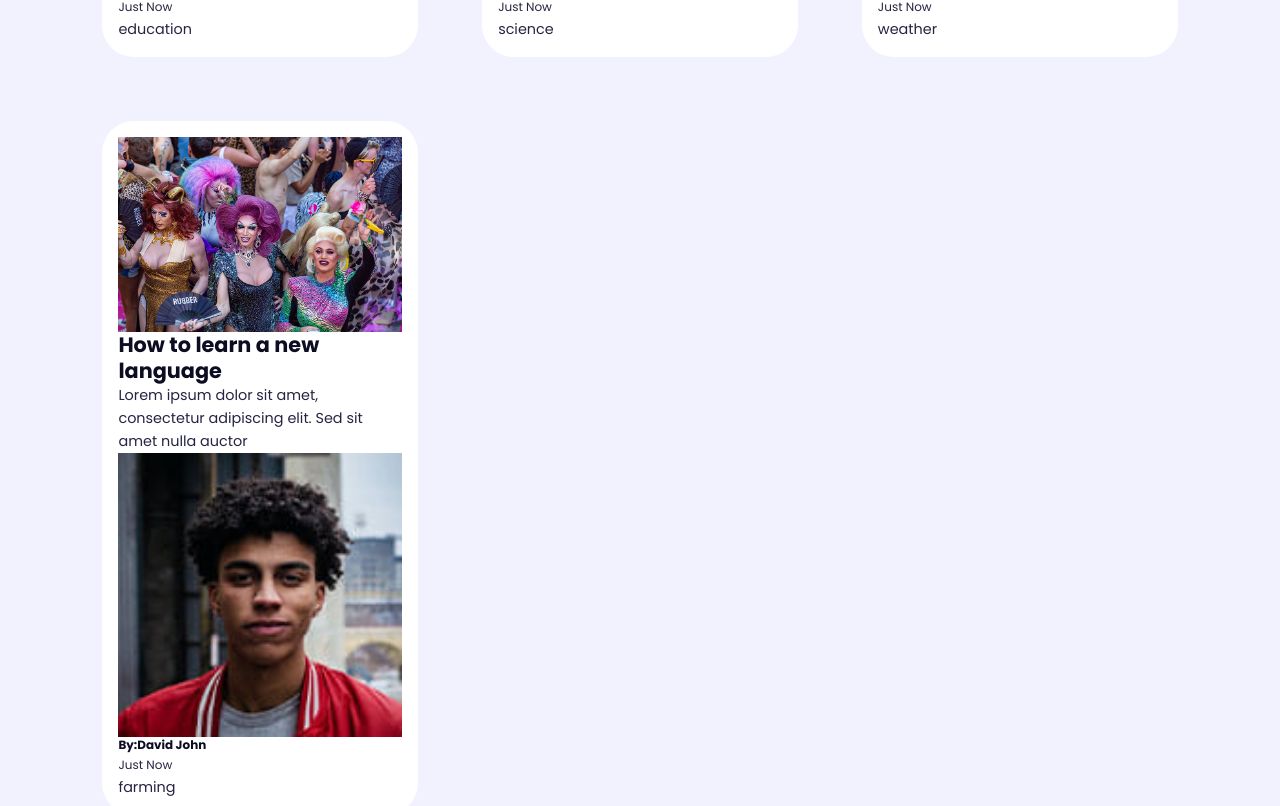
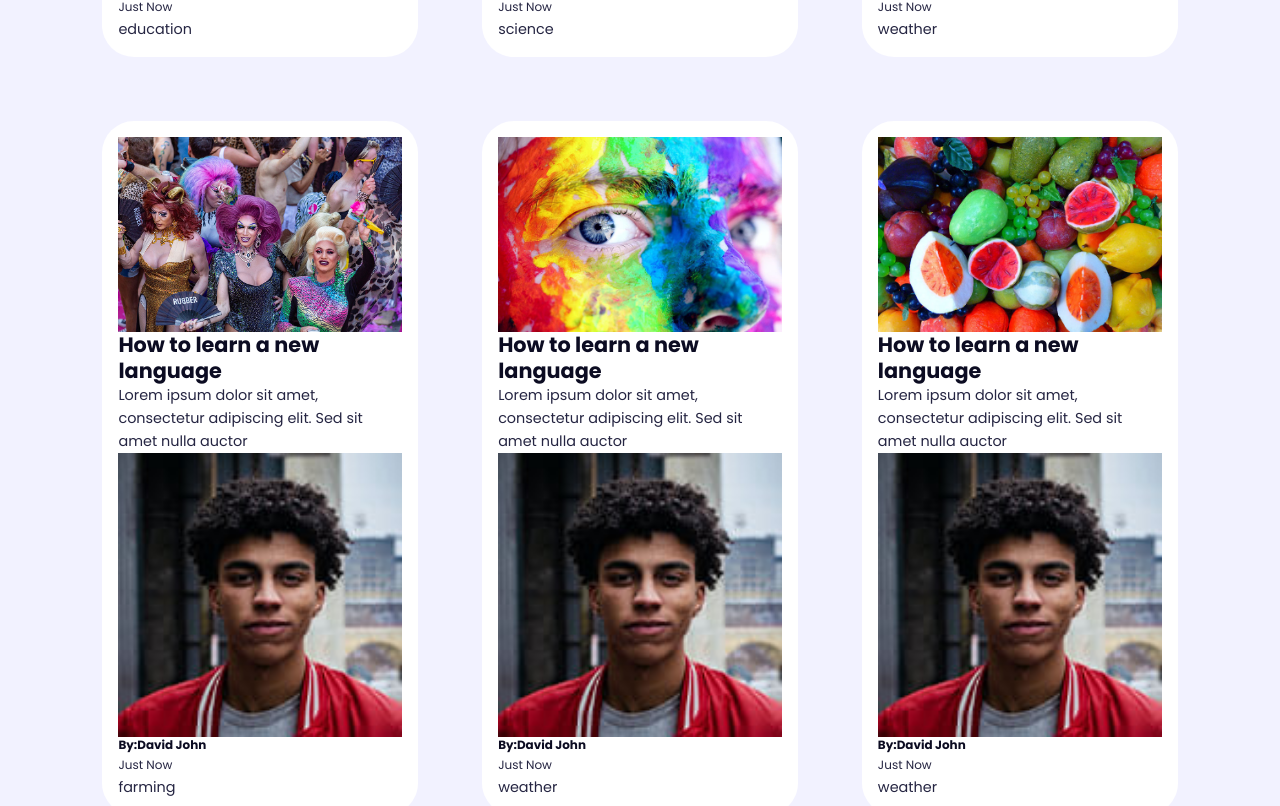
Before and after one commit to Varghesesabu2889/mern-blog, a React (Vite) app in the folder client/: page / in a window 1280 px wide. Shown: the part 734-1540 px from the top of the page. Built offline with nearby package versions, Linux system fonts and the light colour scheme.

Commit message:
new commit

```diff
--- a/client/src/components/Posts.jsx
+++ b/client/src/components/Posts.jsx
@@ -3,6 +3,12 @@ import Thumbnail1 from '../assets/images/blog1.jpg'
 import Thumbnail2 from '../assets/images/blog2.jpg'
 import Thumbnail3 from '../assets/images/blog3.jpg'
 import Thumbnail4 from '../assets/images/blog4.jpg'
+import Thumbnail5 from '../assets/images/blog5.jpg'
+import Thumbnail6 from '../assets/images/blog6.jpg'
+import Thumbnail7 from '../assets/images/blog7.jpg'
+import Thumbnail8 from '../assets/images/blog8.jpg'
+import Thumbnail9 from '../assets/images/blog9.jpg'
+
 import PostItem from './PostItem'
 
 const Dummy_posts = [
@@ -37,6 +43,45 @@ const Dummy_posts = [
   title: 'How to learn a new language',
   description: 'Lorem ipsum dolor sit amet, consectetur adipiscing elit. Sed sit amet nulla auctor',
   authorID:4,
+},{
+  id: '5',
+  thumbnail:Thumbnail5,
+  category:'weather',
+  title: 'How to learn a new language',
+  description: 'Lorem ipsum dolor sit amet, consectetur adipiscing elit. Sed sit amet nulla auctor',
+  authorID:2,
+},
+{
+  id: '6',
+  thumbnail:Thumbnail6,
+  category:'weather',
+  title: 'How to learn a new language',
+  description: 'Lorem ipsum dolor sit amet, consectetur adipiscing elit. Sed sit amet nulla auctor',
+  authorID:2,
+},
+{
+  id: '7',
+  thumbnail:Thumbnail7,
+  category:'weather',
+  title: 'How to learn a new language',
+  description: 'Lorem ipsum dolor sit amet, consectetur adipiscing elit. Sed sit amet nulla auctor',
+  authorID:2,
+},
+{
+  id: '8',
+  thumbnail:Thumbnail8,
+  category:'weather',
+  title: 'How to learn a new language',
+  description: 'Lorem ipsum dolor sit amet, consectetur adipiscing elit. Sed sit amet nulla auctor',
+  authorID:2,
+},
+{
+  id: '9',
+  thumbnail:Thumbnail9,
+  category:'weather',
+  title: 'How to learn a new language',
+  description: 'Lorem ipsum dolor sit amet, consectetur adipiscing elit. Sed sit amet nulla auctor',
+  authorID:2,
 },
 ]
 
```
